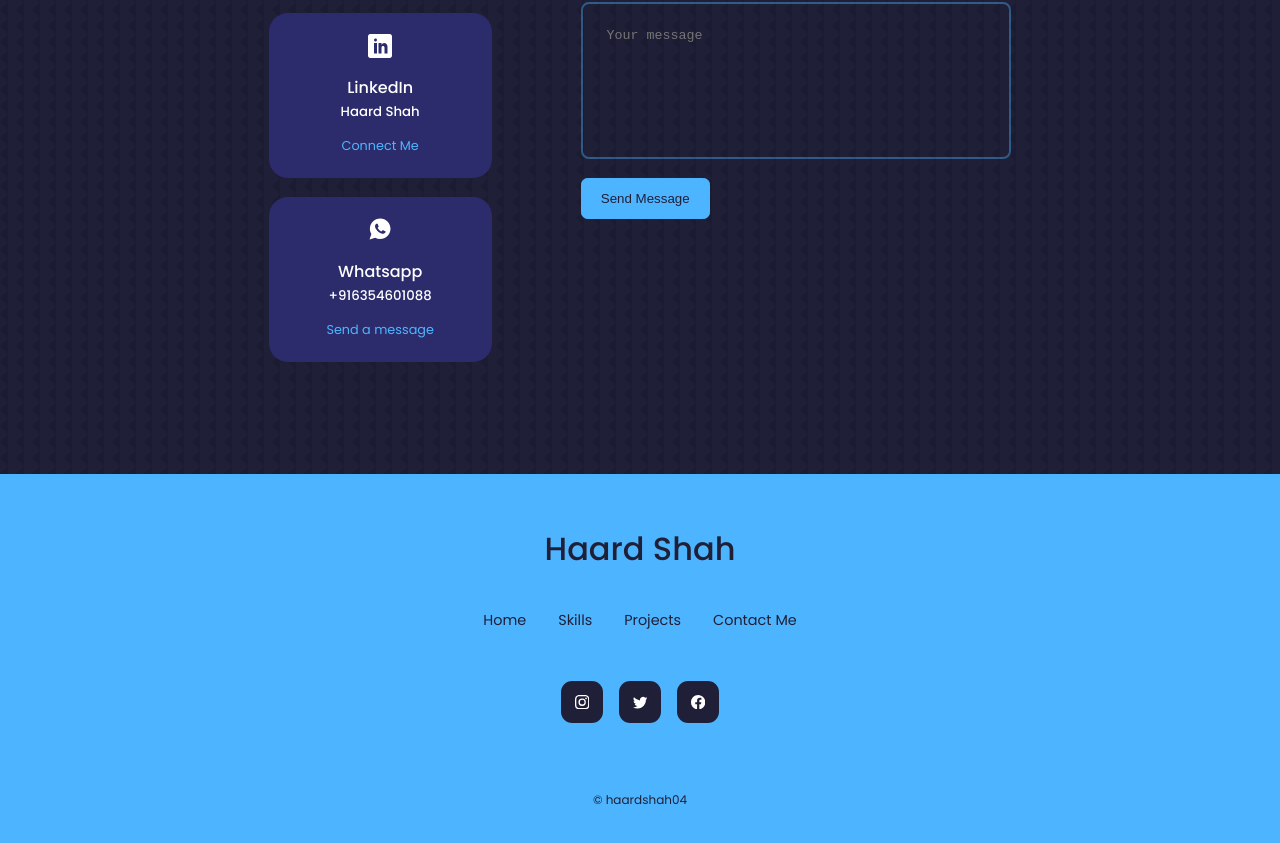
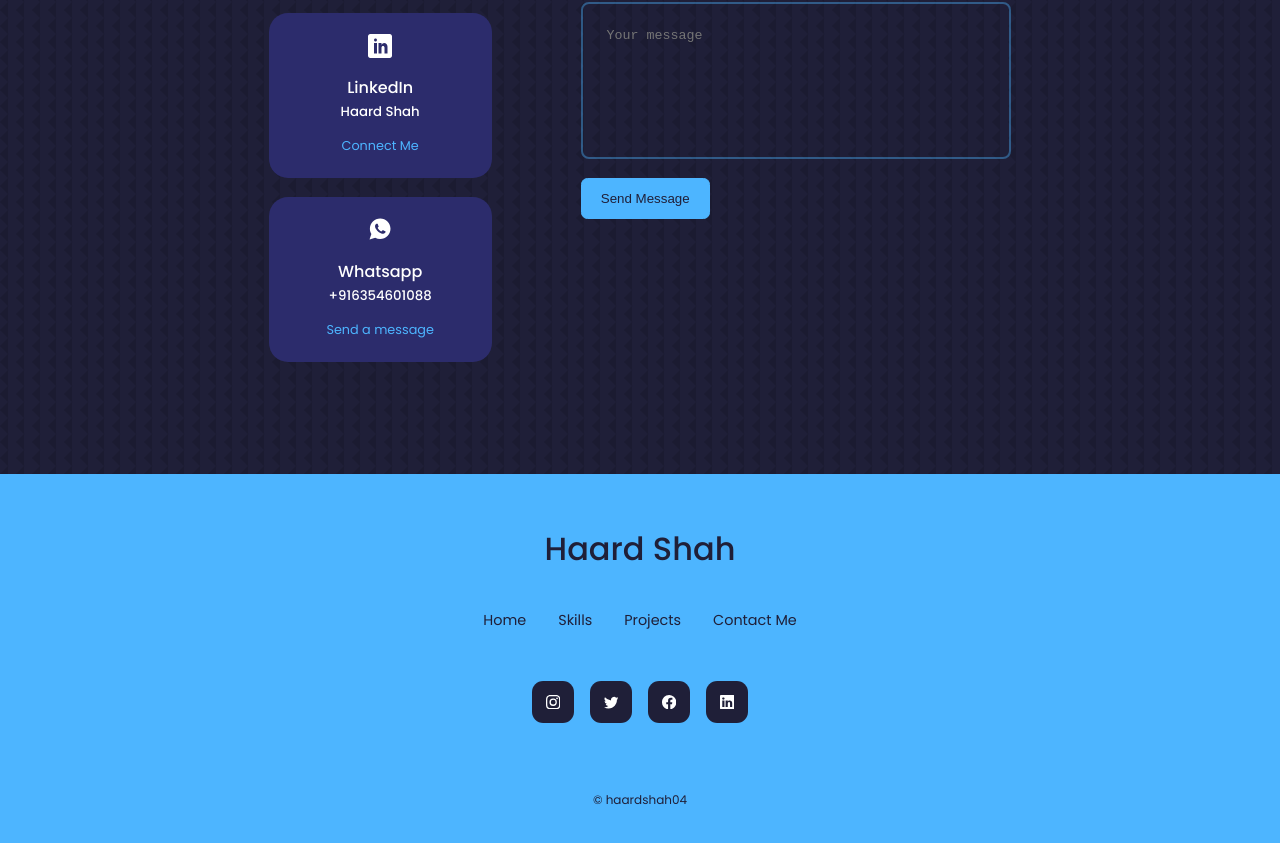
Before and after one commit to haard04/haard-portfolio, a React (Create React App) app: page / in a window 1280 px wide. Shown: the part 2894-3737 px from the top of the page. Built offline with nearby package versions, Linux system fonts and the light colour scheme.

Commit message:
linked in added

```diff
--- a/src/components/footer/footer.jsx
+++ b/src/components/footer/footer.jsx
@@ -1,7 +1,7 @@
 import React from 'react'
 import './footer.css'
 
-import { BsInstagram,BsTwitter ,BsFacebook} from 'react-icons/bs'
+import { BsInstagram,BsTwitter ,BsFacebook,BsLinkedin} from 'react-icons/bs'
 
 const Footer = () => {
   return (
@@ -21,6 +21,7 @@ const Footer = () => {
         <a href='https://instagram.com/haardshah41' target={'_blank'}><BsInstagram/></a>
         <a href='https://twitter.com/haardshah10'target='_blank'><BsTwitter/></a>
         <a href='https://www.facebook.com/haard.shah.58' target={'_blank'}><BsFacebook/></a>
+        <a href='https://www.linkedin.com/in/haard-shah-437a08239/'target="_blank"><BsLinkedin/></a>
       </div>
 
       <div className="footer__copyright">
```
